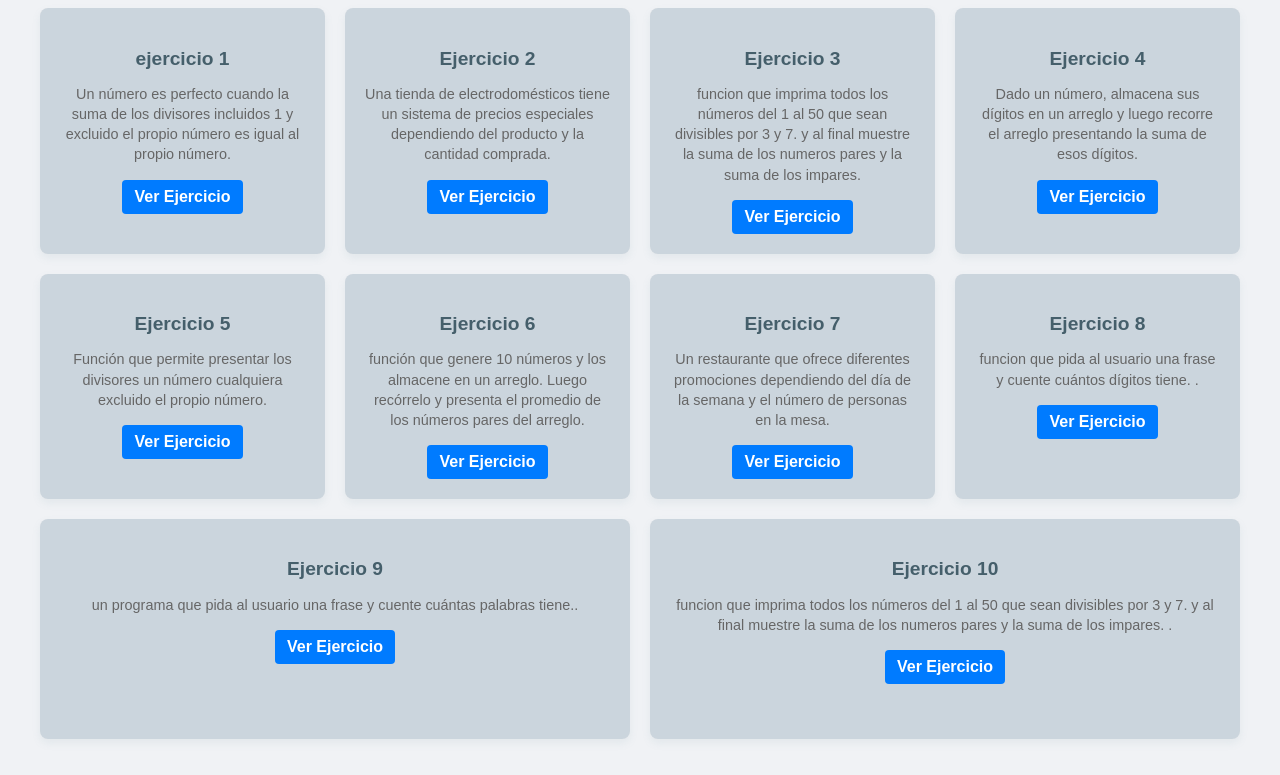
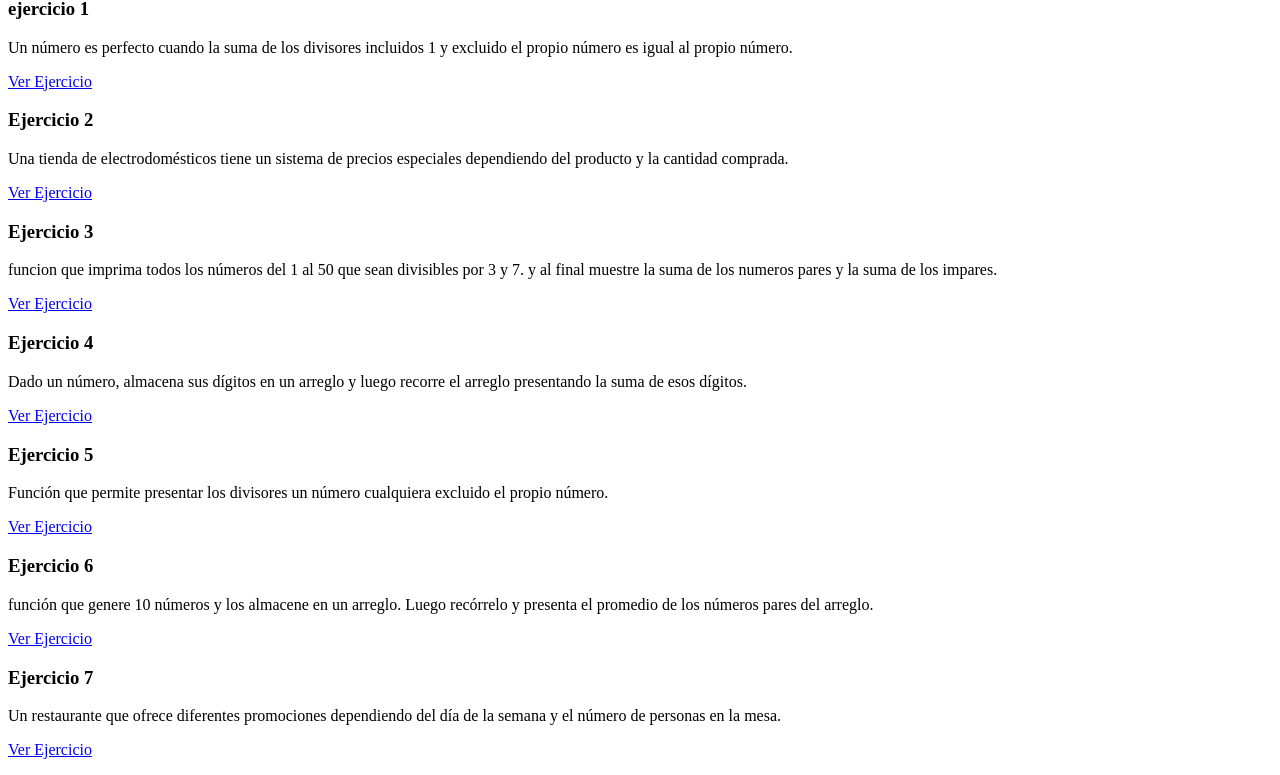
Before and after one commit to Freddy1999-estudiante/mi-primer-repositorio-html, a plain HTML site: page simuladores.html in a window 1280 px wide. Shown: the part 108-883 px from the top of the page. Drawn offline with Linux system fonts and the light colour scheme.

Commit message:
Update simuladores.html

```diff
--- a/simuladores.html
+++ b/simuladores.html
@@ -5,75 +5,6 @@ aqui adaptaremos una pagina de simuladores que sera conectada con el index.html
     <meta charset="UTF-8" />
     <meta name="viewport" content="width=device-width, initial-scale=1.0" />
     <title>Ejercicios de Lógica de Programación</title>
-    <style>
-      /* Estilos generales */
-      body {
-        font-family: Arial, sans-serif;
-        background-color: #f0f2f5;
-        margin: 0;
-        padding: 20px;
-      }
-
-      h1 {
-        text-align: center;
-        color: #333;
-        margin-bottom: 20px;
-      }
-
-      /* Contenedor de las tarjetas */
-      .grid {
-        display: flex;
-        flex-wrap: wrap;
-        gap: 20px;
-        justify-content: center;
-        max-width: 1200px;
-        margin: 0 auto;
-      }
-
-      /* Estilos de las tarjetas */
-      .card {
-        flex: 1 1 calc(20% - 20px); /* Ajuste para 5 tarjetas por fila */
-        background-color: #06365727;
-        border-radius: 8px;
-        box-shadow: 0 4px 8px rgba(108, 151, 161, 0.1);
-        padding: 20px;
-        text-align: center;
-        transition: transform 0.3s;
-        min-height: 180px;
-      }
-
-      .card:hover {
-        transform: translateY(-5px);
-      }
-
-      .card h3 {
-        color: #012231a9;
-        margin-bottom: 10px;
-        font-size: 1.2em;
-      }
-
-      .card p {
-        font-size: 0.9em;
-        color: #666;
-        margin-bottom: 15px;
-        line-height: 1.4;
-      }
-
-      .card a {
-        display: inline-block;
-        padding: 8px 12px;
-        background-color: #007bff;
-        color: #ffffff;
-        text-decoration: none;
-        border-radius: 4px;
-        font-weight: bold;
-        transition: background-color 0.3s;
-      }
-
-      .card a:hover {
-        background-color: #0056b3;
-      }
-    </style>
   </head>
   <body>
      <!-- Botón de "Volver a inicio" en la parte superior izquierda -->
```
